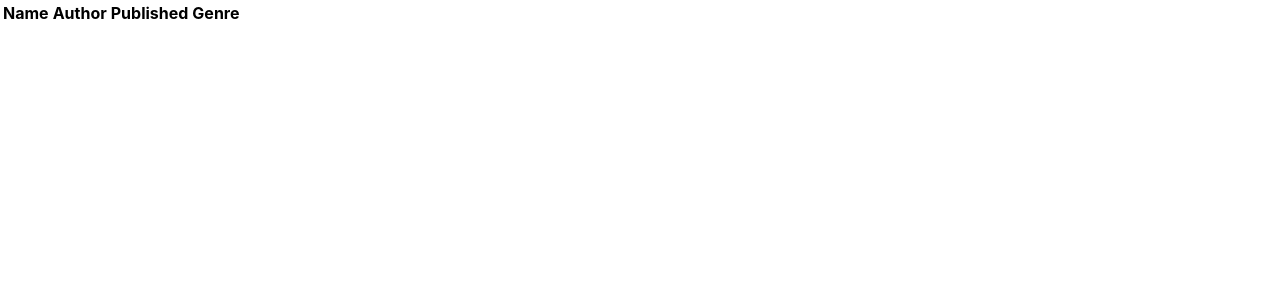
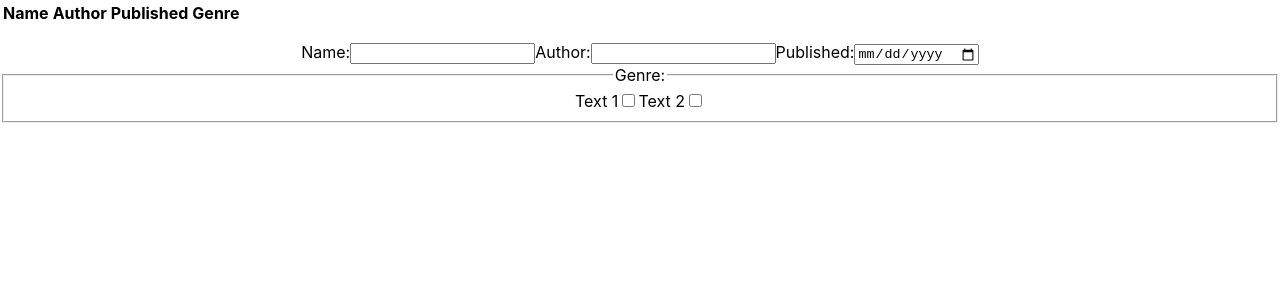
Before and after one commit to jonip9/book-collection, a React (Create React App) app: page / in a window 1280 px wide. Shown: the top 300 px of the page. Built offline with nearby package versions, Linux system fonts and the light colour scheme.

Commit message:
Component functionalities

```diff
--- a/src/components/App/App.js
+++ b/src/components/App/App.js
@@ -2,11 +2,13 @@ import React from 'react';
 import './App.css';
 import BookList from '../BookList';
 import Book from '../Book';
+import BookForm from '../BookForm';
 
 function App() {
   return (
     <div className="App">
       <BookList />
+      <BookForm />
     </div>
   );
 }
--- /dev/null
+++ b/src/components/BookForm/BookForm.js
@@ -0,0 +1,50 @@
+import React from 'react';
+import GenreSelection from './components/GenreSelection';
+import useOnValueChange from './hooks';
+
+function BookForm() {
+  const { formData, handleInput } = useOnValueChange();
+
+  function handleGenreSelection(e, genres = null) {
+    handleInput(e, genres);
+  }
+
+  return (
+    <>
+      <p>{formData.genre}</p>
+      <form>
+        <label>
+          Name:
+          <input
+            id="name"
+            name="name"
+            type="text"
+            value={formData.name}
+            onChange={(e) =>
+              handleInput(e)} />
+        </label>
+        <label>
+          Author:
+          <input
+            id="author"
+            name="author"
+            type="text"
+            onChange={(e) =>
+              handleInput(e)} />
+        </label>
+        <label>
+          Published:
+          <input
+            id="published"
+            name="published"
+            type="date"
+            onChange={(e) =>
+              handleInput(e)} />
+        </label>
+        <GenreSelection onSelection={handleGenreSelection} />
+      </form>
+    </>
+  );
+}
+
+export default BookForm;
--- /dev/null
+++ b/src/components/BookForm/components/GenreSelection/GenreSelection.js
@@ -0,0 +1,40 @@
+import React from 'react';
+import useGenreSelection from './hooks'
+
+function GenreSelection(props) {
+  const { genres, genreChecked } = useGenreSelection();
+
+  function handleSelection(e) {
+    genreChecked(e);
+    props.onSelection(e, genres);
+  }
+
+  return (
+    <>
+      <fieldset>
+        <legend>Genre:</legend>
+        <label>
+          Text 1
+          <input
+            id="genre1"
+            name="genre1"
+            type="checkbox"
+            value="Genre 1"
+            onChange={(e) => handleSelection(e)} />
+        </label>
+        <label>
+          Text 2
+          <input
+            id="genre2"
+            name="genre2"
+            type="checkbox"
+            value="Genre 2"
+            onChange={(e) => handleSelection(e)} />
+        </label>
+      </fieldset>
+      <p>{genres}</p>
+    </>
+  );
+}
+
+export default GenreSelection;
--- /dev/null
+++ b/src/components/BookForm/components/GenreSelection/hooks/package.json
@@ -0,0 +1,3 @@
+{
+  "main": "useGenreSelection.js"
+}
--- /dev/null
+++ b/src/components/BookForm/components/GenreSelection/hooks/useGenreSelection.js
@@ -0,0 +1,20 @@
+import { useState, useCallback } from 'react';
+
+function useGenreSelection() {
+  const [genres, setGenres] = useState([]);
+
+  const genreChecked = useCallback((e) => {
+    const target = e.target;
+    const value = target.value;
+
+    if (!target.checked) {
+      setGenres(genres.filter(item => item !== value));
+    } else {
+      setGenres(state => ([...state, value]))
+    }
+  }, [genres]);
+
+  return { genres, genreChecked };
+}
+
+export default useGenreSelection;
--- /dev/null
+++ b/src/components/BookForm/components/GenreSelection/package.json
@@ -0,0 +1,3 @@
+{
+  "main": "GenreSelection.js"
+}
--- /dev/null
+++ b/src/components/BookForm/hooks/package.json
@@ -0,0 +1,3 @@
+{
+  "main": "useOnValueChange.js"
+}
--- /dev/null
+++ b/src/components/BookForm/hooks/useOnValueChange.js
@@ -0,0 +1,33 @@
+import { useState, useCallback } from 'react';
+
+function useOnValueChange() {
+  const [formData, setFormData] = useState({
+    name: '',
+    author: '',
+    published: new Date(),
+    genre: [],
+  });
+
+  const handleInput = useCallback((e, genres = null) => {
+    const target = e.target;
+    const name = target.name;
+    const value = target.value;
+
+    if (genres !== null) {
+      /* if (genres.includes(value)) {
+        genres.filter(item => item !== value);
+      } else {
+        genres.push(value);
+      } */
+      setFormData((state) => ({ ...state, genre: [genres] }))
+    } else {
+      setFormData((state) => ({ ...state, [name]: value }))
+    }
+    console.log(formData);
+
+  }, [formData]);
+
+  return { formData, handleInput };
+}
+
+export default useOnValueChange;
--- /dev/null
+++ b/src/components/BookForm/package.json
@@ -0,0 +1,3 @@
+{
+  "main": "BookForm.js"
+}
```
Also changed, not shown: src/components/Book/Book.js (line endings or trailing spaces), src/components/BookList/BookList.js (line endings or trailing spaces).
